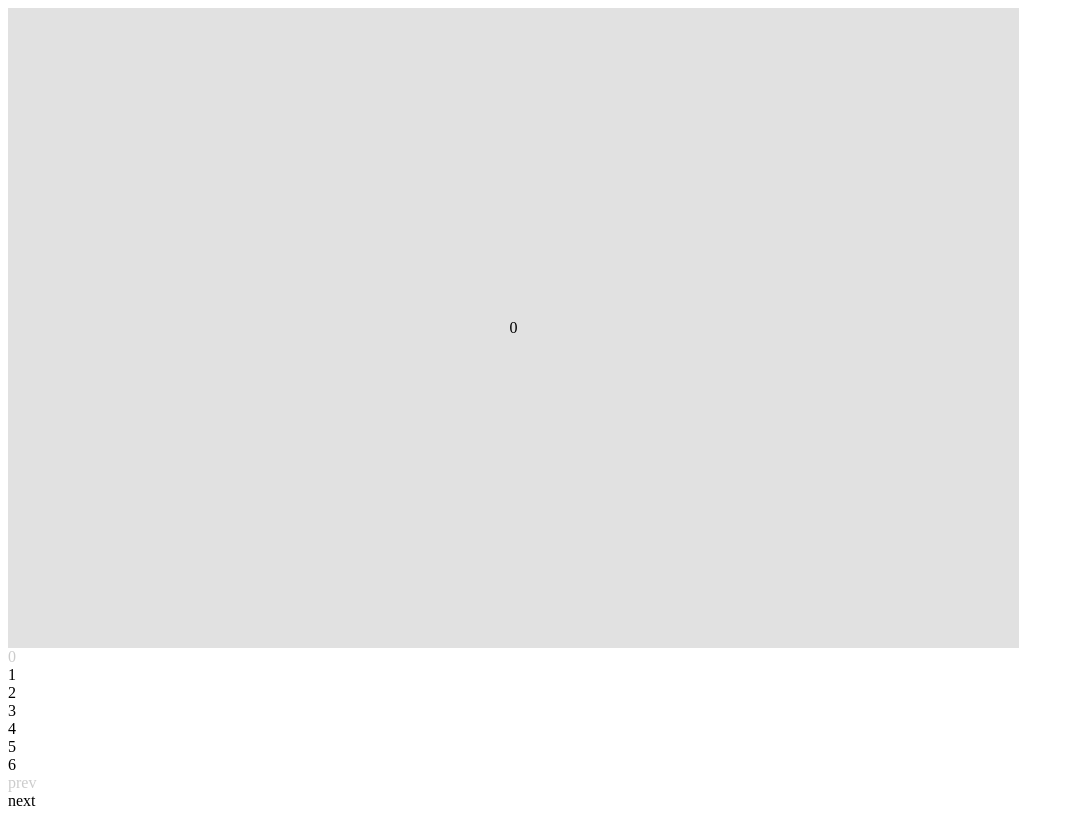
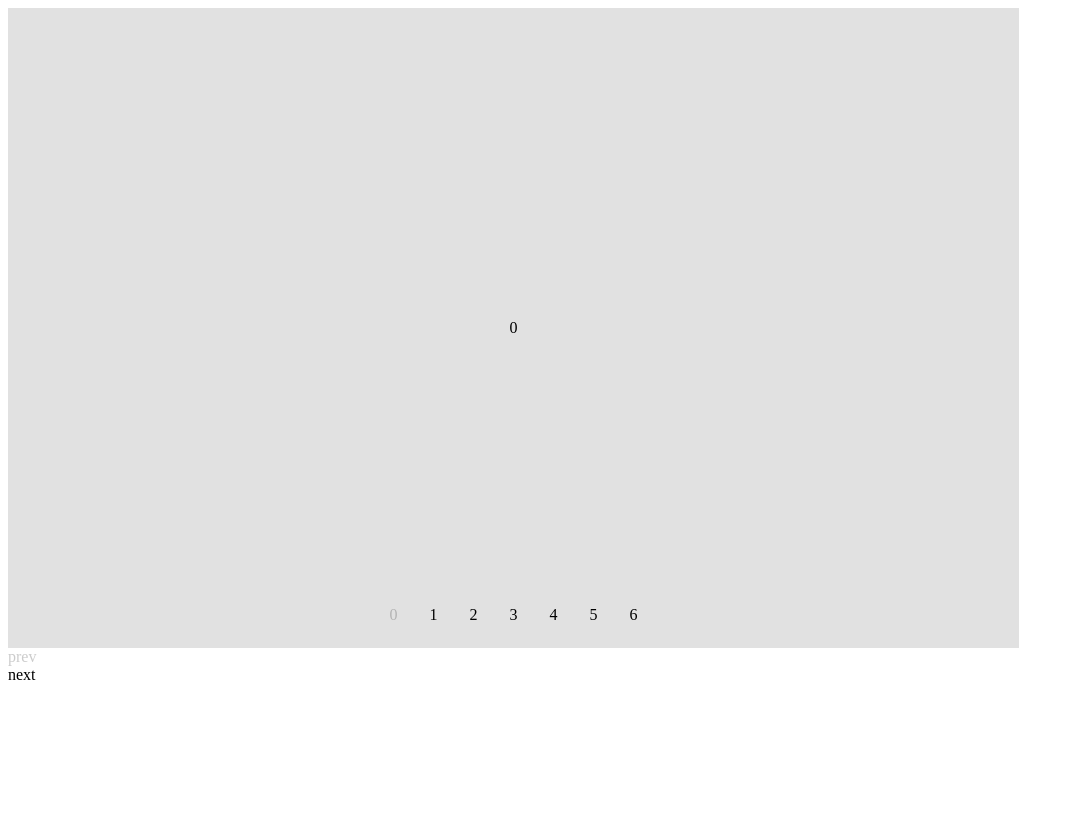
Before and after one commit to patrickteulings/touchflick-v2, a website built with webpack: page index.html in a window 1280 px wide. Shown: the whole page, without its empty margins (0-1074 px from the left). Built offline with nearby package versions, Linux system fonts and the light colour scheme.

Commit message:
added some demo styling

```diff
--- a/index.html
+++ b/index.html
@@ -58,7 +58,7 @@
       </div>
     </div>
 
-    <div ="touchflick-thumbs js-touch-thumbs">
+    <div class="touchflick-thumbs js-touch-thumbs">
       <div class="touchflick-thumbs__item js-touch-thumb__item">0</div>
       <div class="touchflick-thumbs__item js-touch-thumb__item">1</div>
       <div class="touchflick-thumbs__item js-touch-thumb__item">2</div>
--- a/src/scss/elements/_touchflick.scss
+++ b/src/scss/elements/_touchflick.scss
@@ -2,6 +2,7 @@
   &--wrap {
     width: 80%;
     overflow-x: hidden;
+    position: relative;
   }
   &__inner {
     width: 100%;
@@ -26,10 +27,21 @@
 }
 
 .touchflick-thumbs{
+  display: flex;
+  width: 100%;
+  position: absolute;
+  bottom: 60px;
+  align-items: center;
+  justify-content: center;
+
   &__item {
     transition: all 0.2s ease-out;
+    flex: 0 1 auto;
+    margin: 0 1em;
+    cursor: pointer;
     &.is-active {
       opacity: 0.2;
+      pointer-events: none;
     }
   }
 }
```
Also changed, not shown: build/app.css.
